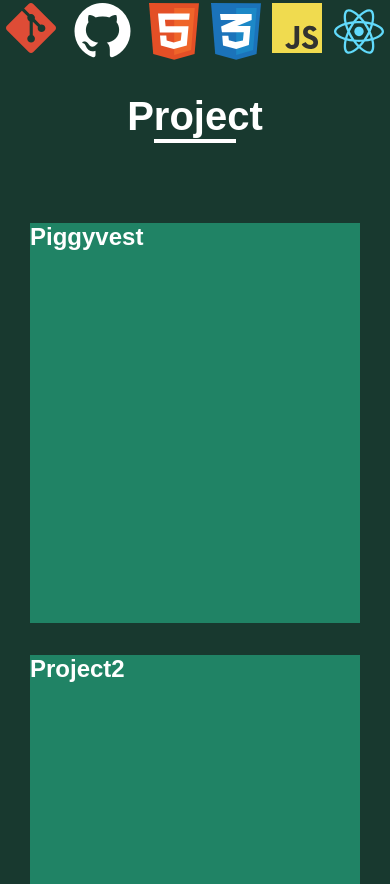
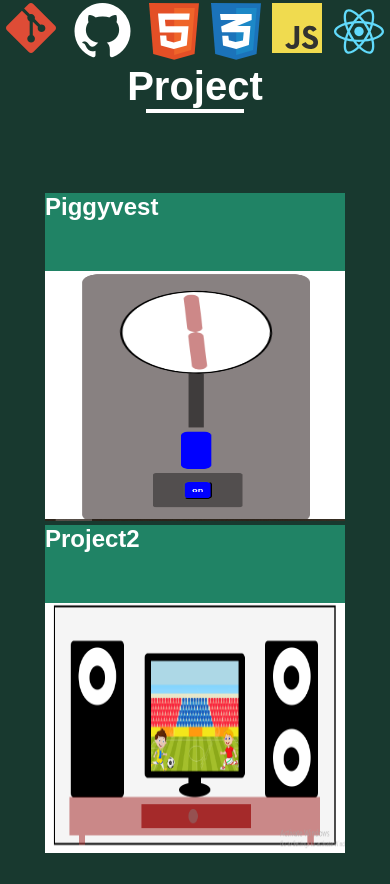
Before and after one commit to obtech4321/portfoilo, a plain HTML site: page index.html in a window 390 px wide. Shown: the part 2160-3044 px from the top of the page. Drawn offline with Linux system fonts and the light colour scheme.

Commit message:
update files

```diff
--- a/index.html
+++ b/index.html
@@ -102,20 +102,24 @@
         <div class="skills">
             <div class="skill skill1"><a href="">
                     <h2>Piggyvest</h2>
+                    <img src="./images/fan.png" alt="">
                 </a>
             </div>
             <div class="skill skill2"><a href="">
                     <h2>Project2</h2>
+                    <img src="./images/game.png" alt="">
                 </a>
             </div>
             <!-- </div> -->
             <!-- <div class="skills"> -->
             <div class="skill skill1"><a href="">
                     <h2>Project3</h2>
+                    <img src="./images/thought.png" alt="">
                 </a>
             </div>
             <div class="skill skill2"><a href="">
                     <h2>Projec4</h2>
+                    <img src="./images/jenna.jpg" alt="">
                 </a>
             </div>
         </div>
--- a/landingpage.css
+++ b/landingpage.css
@@ -316,7 +316,7 @@ body{
 } */
 
 .skill-contain{
-    padding: 30px;
+    /* padding: 30px; */
 
 }
 
@@ -349,6 +349,7 @@ body{
 }
 
 .skills{
+    gap: 3em;
   display:flex;
   flex-wrap: wrap;
   justify-content: space-around;
@@ -359,6 +360,14 @@ body{
     width: 400px;
     height: 400px;
 
+}
+.skills{
+
+}
+.skill img{
+    padding-top: 50px;
+    width: 400px;
+    height: 400px;
 }
 .skill h1{
     text-align: left;
@@ -458,6 +467,10 @@ input, textarea{
     .infoo h1{
         font-size: 2em;
     }
+    .skills{
+        margin: auto;
+        align-items: center;
+    }
 }
 @media(max-width:430px){
     .ooo{
@@ -473,6 +486,15 @@ input, textarea{
     .me p{
         font-size: 12px;
     }
+
+    .skill{
+        width: 300px;
+        height: 300px;
+    }
+    .skills img{
+        width: 300px;
+        height: 300px;
+    }
 }
 
 
```
Also changed, not shown: images/fan.png (added), images/game.png (added), images/jenna.jpg (added), images/thought.png (added).
